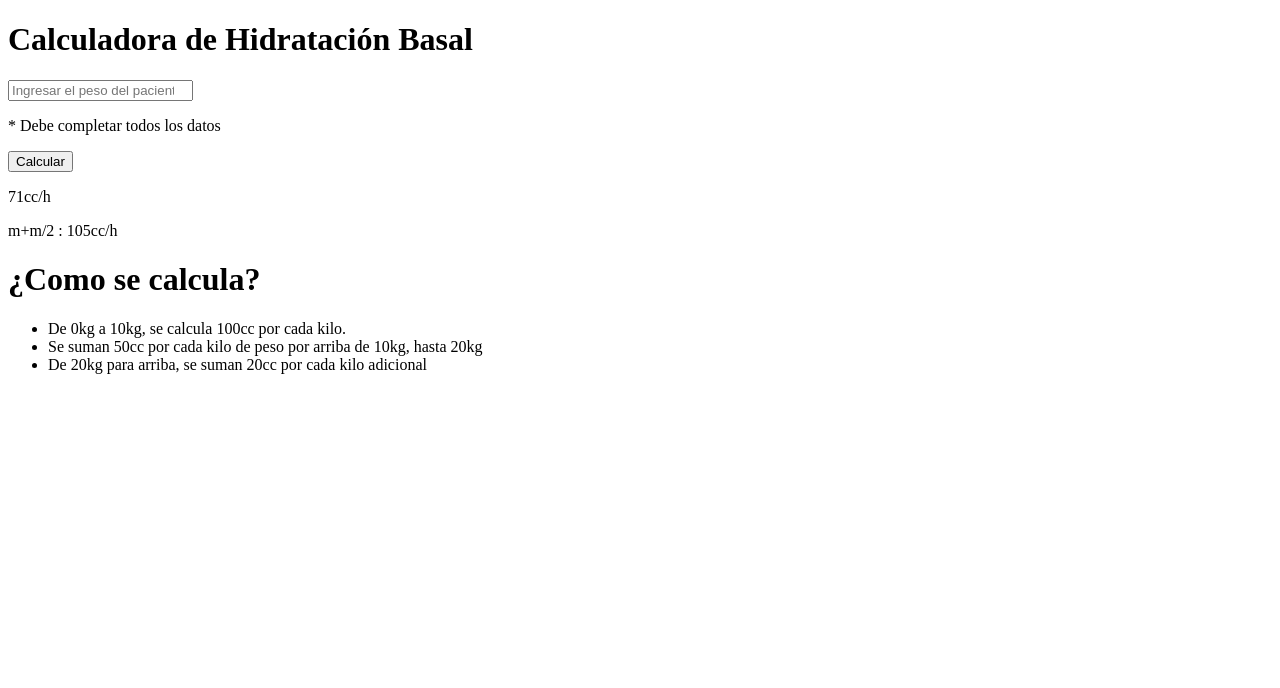
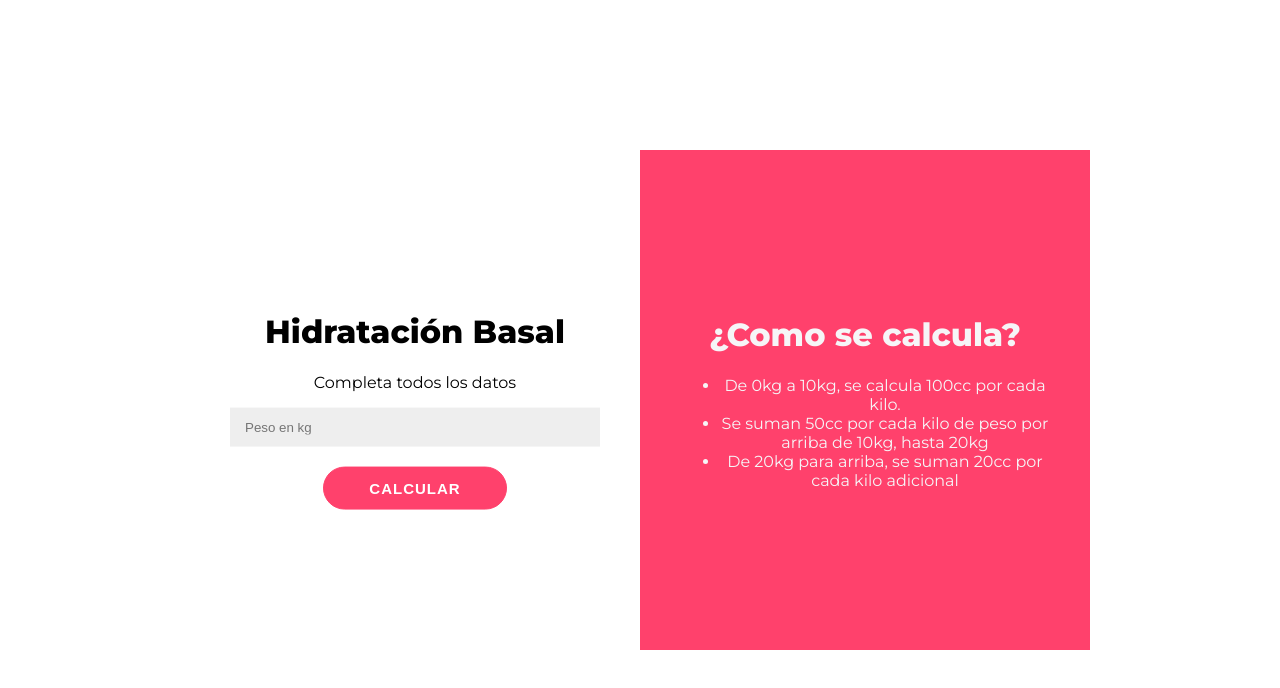
Before and after one commit to Mati7902/tarea-Calculadora-de-Hidrataci-n-Basal, a plain HTML site: page index.html in a window 1280 px wide. Drawn offline with Linux system fonts and the light colour scheme.

Commit message:
Add files via upload

```diff
--- a/index.html
+++ b/index.html
@@ -1,19 +1,24 @@
 <!DOCTYPE html>
 <html>
     <head>
-        <title>Calculadora de hidratación Basal</title>
+        <link rel="stylesheet" href="./style.css">
+        <script src="script.js" defer></script>
     </head>
     <body>
-        <div>
-            <div>
-                <h1>Calculadora de Hidratación Basal</h1>
-                <input type="number" placeholder="Ingresar el peso del paciente en Kg" />
-                <p>* Debe completar todos los datos</p>
-                <button>Calcular</button>
-                <p>71cc/h</p>
-                <p>m+m/2 : 105cc/h</p>
+        <div id="contenedor">
+            <div id="calculadora">
+                <div class="contenido">
+                    <h1>Hidratación Basal</h1>
+                    <p class="item">Completa todos los datos</p>
+                    <input class="item" id="peso" type="number" placeholder="Peso en kg" />
+                    <p class="item" id="error">* Debe completar todos los datos</p>
+                    <button class="item" id="calcular">Calcular</button>
+                    <p class="item resultado" id="flu">71cc/h</p>
+                    <p class="item resultado" id="man">m+m/2 : 105cc/h</p>
                 </div>
-            <div>
+            </div>
+            <div id="detalle">
+                <div class="contenido">
                     <h1>¿Como se calcula?</h1>
                     <ul>
                         <li>De 0kg a 10kg, se calcula 100cc por cada kilo.</li>
@@ -22,5 +27,6 @@
                     </ul>
                 </div>
             </div>
+        </div>
     </body>
 </html>
```
Lines whose indentation alone changed are shown as unchanged.
